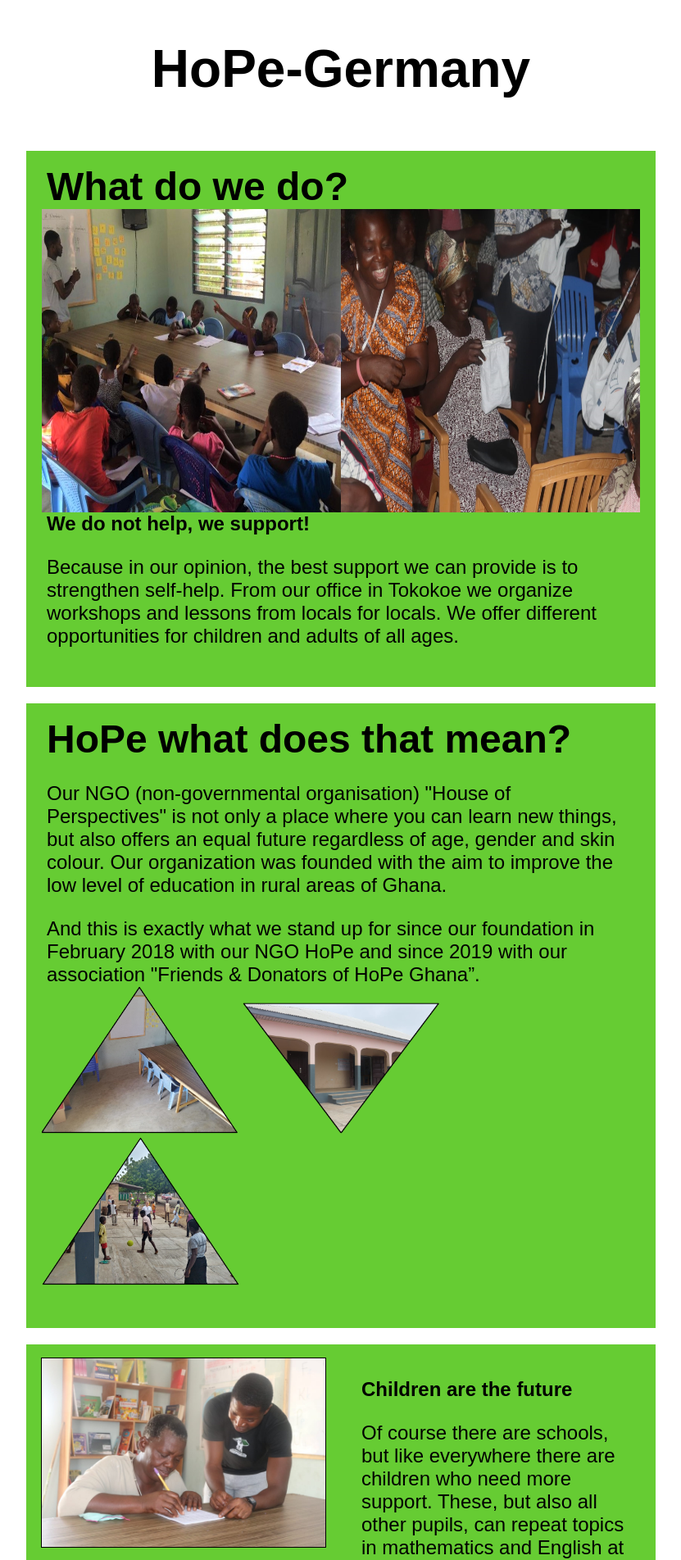
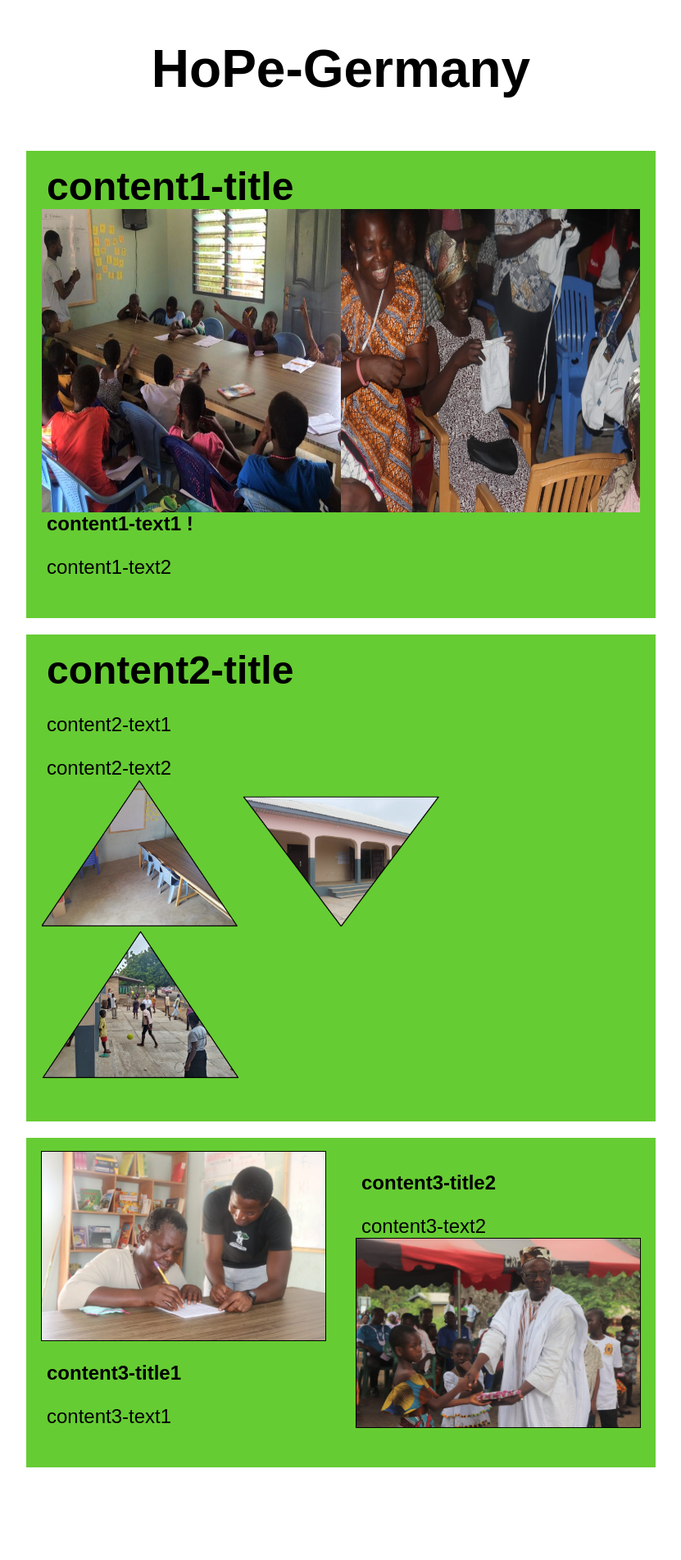
Before and after one commit to Lightshadow244/HoPe, a Django app: template HoPe/Foerder/templates/Foerder/index.html in a window 1280 px wide. Shown: the part 854-2757 px from the top of the page at 82% size, without its empty margins (224-1055 px from the left). After the commit the page ends 2644 px from the top, so only its background shows below. Run offline with Django 3.2, Linux system fonts and the light colour scheme; the template is opened without the code that fills it, so the values that code supplies are empty.

Commit message:
Language

```diff
--- a/HoPe/Foerder/templates/Foerder/index.html
+++ b/HoPe/Foerder/templates/Foerder/index.html
@@ -1,10 +1,11 @@
 {% extends "base.html" %}
+{% load i18n %}
 {% load static %}
 {% block content %}
 <div class="bg-picture splash-container">
 <div class="splash">
-  <h1 class="splash-head">WAYZOLOO</h1>
-  <p class="splash-subhead">Translated from Ewe to English means you are warmly welcome as a visitor to our website!</p>
+  <h1 class="splash-head"><!--WAYZOLOO-->{% trans "splash-title" %}</h1>
+  <p class="splash-subhead"><!--Translated from Ewe to English means you are warmly welcome as a visitor to our website!-->{% trans "splash-text" %}</p>
 </div>
 </div>
 <div class="content-wrapper bg">
@@ -14,30 +15,32 @@
   <h1 class="logo-title">HoPe-Germany</h1>
 </div>
 <div class ="content">
-  <h1 class="content-title">What do we do?</h1>
+  <h1 class="content-title"><!--What do we do?-->{% trans "content1-title" %}</h1>
   <div class="media-horizontal">
     <img src="{% static 'Hope_01.jpeg' %}" class="content-picture">
     <img src="{% static 'Hope_02.jpeg' %}" class="content-picture">
   </div>
   <p class="content-text bold">
-    We do not help, we support!
+   {% trans "content1-text1" %}
+   <!-- We do not help, we support-->!
   </p>
   <p class="content-text">
-    Because in our opinion, the best support we can provide is to strengthen self-help. From our office in Tokokoe we organize workshops
-    and lessons from locals for locals. We offer different opportunities for children and adults of all ages.
+    <!--Because in our opinion, the best support we can provide is to strengthen self-help. From our office in Tokokoe we organize workshops
+    and lessons from locals for locals. We offer different opportunities for children and adults of all ages.-->
+    {% trans "content1-text2" %}
   </p>
 </div>
 
 <div class ="content">
-  <h1 class="content-title">HoPe what does that mean?</h1>
+  <h1 class="content-title"><!--HoPe what does that mean?-->{% trans "content2-title" %}</h1>
   <p class="content-text">
-    Our NGO (non-governmental organisation) "House of Perspectives" is not only a place where you can learn new things,
+    <!--Our NGO (non-governmental organisation) "House of Perspectives" is not only a place where you can learn new things,
     but also offers an equal future regardless of age, gender and skin colour. Our organization was founded with the aim to
-    improve the low level of education in rural areas of Ghana.
+    improve the low level of education in rural areas of Ghana.-->{% trans "content2-text1" %}
   </p>
   <p class="content-text">
-    And this is exactly what we stand up for since our foundation in February 2018 with our NGO HoPe and since 2019 with our association
-    "Friends & Donators of HoPe Ghana”.
+    <!--And this is exactly what we stand up for since our foundation in February 2018 with our NGO HoPe and since 2019 with our association
+    Friends & Donators of HoPe Ghana.”-->{% trans "content2-text2" %}
   </p>
   <div class="media-horizontal">
     <img src="{% static 'HopeTriangle.png' %}" class="content-triangle">
@@ -50,22 +53,22 @@
   <div class="content-left">
     <img src="{% static 'Hope_04.jpeg' %}" class="content3-picture">
     <p class="content-text bold">
-      Adults are present
+      <!--Adults are present-->{% trans "content3-title1" %}
     </p>
     <p class="content-text">
-      We live right now. That is why it is so important for adults not to neglected in our organization. So there is the possibility
+      <!--We live right now. That is why it is so important for adults not to neglected in our organization. So there is the possibility
       for the adults to refresh their knowledge in mathematics and English and to learn new things. The evening workshops are particularly
-      exciting. Topics such as health, climate change and how to deal with conflicts are explained vividly and discussed together.
+      exciting. Topics such as health, climate change and how to deal with conflicts are explained vividly and discussed together.-->{% trans "content3-text1" %}
     </p>
   </div>
   <div class="content-right">
     <p class="content-text bold">
-      Children are the future
+      <!--Children are the future-->{% trans "content3-title2" %}
     </p>
     <p class="content-text">
-      Of course there are schools, but like everywhere there are children who need more support. These, but also all other pupils, can
+      <!--Of course there are schools, but like everywhere there are children who need more support. These, but also all other pupils, can
       repeat topics in mathematics and English at any time and get individual support in case of difficulties. In addition, the doors of our
-      small library are open to them at all times.
+      small library are open to them at all times.-->{% trans "content3-text2" %}
     </p>
     <img src="{% static 'Hope_03.jpeg' %}" class="content3-picture">
   </div>
```
Also changed, not shown: HoPe/Foerder/locale/de/LC_MESSAGES/django.po (added), HoPe/Foerder/locale/en/LC_MESSAGES/django.po (added).
